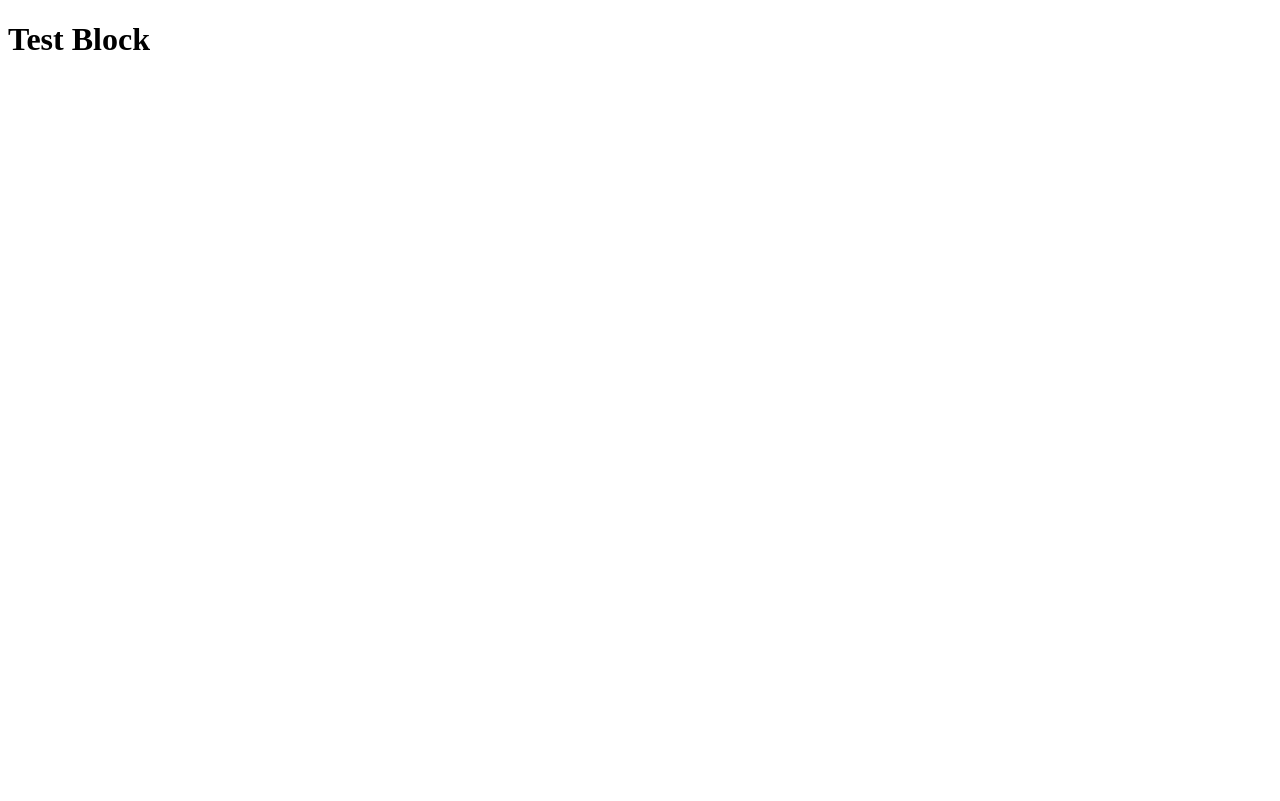
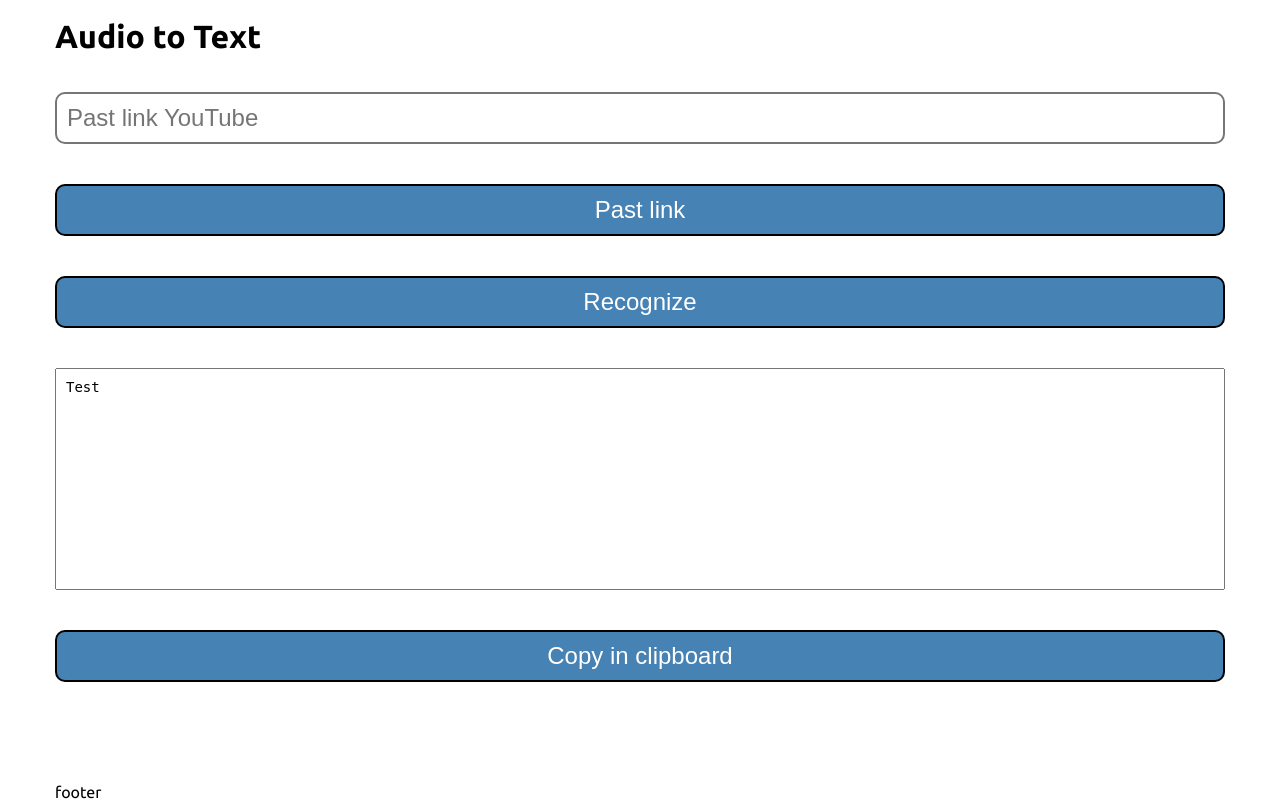
Before and after one commit to kaminyv/audio_to_text, a Django app: page / in a window 1280 px wide. Before the commit the page is almost empty. Before the commit the page ends 50 px from the top, so only its background shows below. Run offline with Django 4.2, Linux system fonts and the light colour scheme; parts of the project's set-up code (start-up, migrations or seed data) failed here and were passed over.

Commit message:
Added template.

```diff
--- /dev/null
+++ b/app/static/app/css/reset.css
@@ -0,0 +1,53 @@
+/* http://meyerweb.com/eric/tools/css/reset/ */
+/* v1.0 | 20080212 */
+
+html, body, div, span, applet, object, iframe,
+h1, h2, h3, h4, h5, h6, p, blockquote, pre,
+a, abbr, acronym, address, big, cite, code,
+del, dfn, em, font, img, ins, kbd, q, s, samp,
+small, strike, strong, sub, sup, tt, var,
+b, u, i, center,
+dl, dt, dd, ol, ul, li,
+fieldset, form, label, legend,
+table, caption, tbody, tfoot, thead, tr, th, td {
+	margin: 0;
+	padding: 0;
+	border: 0;
+	outline: 0;
+	font-size: 100%;
+	vertical-align: baseline;
+	background: transparent;
+}
+body {
+	line-height: 1;
+}
+ol, ul {
+	list-style: none;
+}
+blockquote, q {
+	quotes: none;
+}
+blockquote:before, blockquote:after,
+q:before, q:after {
+	content: '';
+	content: none;
+}
+
+/* remember to define focus styles! */
+:focus {
+	outline: 0;
+}
+
+/* remember to highlight inserts somehow! */
+ins {
+	text-decoration: none;
+}
+del {
+	text-decoration: line-through;
+}
+
+/* tables still need 'cellspacing="0"' in the markup */
+table {
+	border-collapse: collapse;
+	border-spacing: 0;
+}
--- /dev/null
+++ b/app/static/app/css/style.css
@@ -0,0 +1,69 @@
+body {
+    font-family: 'Ubuntu', sans-serif;
+    display: flex;
+    flex-direction: column;
+    min-height: 100vh;
+}
+
+.wrapper {
+    width: 1170px;
+    margin: 0 auto;
+}
+
+.header {
+    display: flex;
+}
+
+.brand {
+    padding: 20px 0px;
+    font-size: 32px;
+}
+
+.main {
+    flex-grow: 1;
+}
+
+.footer {
+    flex-shrink: 0;
+}
+
+form {
+    display: flex;
+    flex-direction: column;
+}
+
+form input[type=url] {
+    border-radius: 10px;
+    padding: 10px;
+    font-size: 24px;
+    border-style: solid;
+    margin: 20px 0;
+}
+
+form input[type=button] {
+    border-radius: 10px;
+    border-style: solid;
+    padding: 10px 0px;
+    font-size: 24px;
+    color: white;
+    background: steelblue;
+    margin: 20px 0;
+}
+
+form input[type=submit] {
+    border-radius: 10px;
+    border-style: solid;
+    padding: 10px 0px;
+    font-size: 24px;
+    color: white;
+    background: steelblue;
+    margin: 20px 0;
+}
+
+form textarea {
+    height: 200px;
+    font-size: 14px;
+    padding: 10px;
+    resize: none;
+    margin: 20px 0;
+}
--- /dev/null
+++ b/app/static/app/js/app.js
@@ -0,0 +1,34 @@
+const linkInput = document.querySelector('input[name="url"]');
+const recognizeText = document.querySelector('textarea[name="recognize_text"]');
+const pastBtn = document.querySelector('input[name="past_btn"]');
+const copyBtn = document.querySelector('input[name="copy_btn"]');
+
+pastBtn.addEventListener('click', () => {
+    navigator.clipboard.readText()
+        .then(text => {
+            console.log(text)
+            linkInput.value = text;
+        })
+        .catch(error => {
+            console.log(error)
+        })
+});
+
+copyBtn.addEventListener('click', () => {
+    const text_copy = recognizeText.textContent;
+    if (text_copy) {
+        navigator.clipboard.writeText(text_copy)
+            .then(() => {
+                if (copyBtn.value !== 'Copied') {
+                    const originalValue = copyBtn.value;
+                    copyBtn.value = 'Copied';
+                    setTimeout(() => {
+                        copyBtn.value = originalValue
+                    }, 1500);
+                }
+            })
+            .catch(error => {
+                console.log(error);
+            })
+    }
+});
--- a/app/templates/base_template.html
+++ b/app/templates/base_template.html
@@ -3,10 +3,39 @@
 <head>
     <meta charset="UTF-8">
     <title>Title</title>
+    <meta name="description" content="Audio to Text">
+    <meta name="author" content="kaminyv">
+    <meta name="viewport" content="width=device-width, initial-scale=1">
+
+    {% load static %}
+    <link rel="icon" href="{% static 'app/img/favicon.png' %}" type="image/png">
+
+    <link rel="preconnect" href="https://fonts.googleapis.com">
+    <link rel="preconnect" href="https://fonts.gstatic.com" crossorigin>
+    <link href="https://fonts.googleapis.com/css2?family=Ubuntu:wght@400;700&display=swap" rel="stylesheet">
+
+    <link rel="stylesheet" href="{% static 'app/css/reset.css' %}">
+    <link rel="stylesheet" href="{% static 'app/css/style.css' %}">
+
+
 </head>
 <body>
-<header></header>
-<main>{% block content %}{% endblock %}</main>
-<footer></footer>
+<header class="header">
+    <div class="wrapper">
+        <h1 class="brand">Audio to Text</h1>
+    </div>
+</header>
+<main class="main">
+    <div class="wrapper">
+        {% block content %}{% endblock %}
+    </div>
+</main>
+<footer class="footer">
+    <div class="wrapper">
+        <p>footer</p>
+    </div>
+</footer>
+
+<script src="{% static 'app/js/app.js' %}"></script>
 </body>
 </html>
--- a/app/templates/index.html
+++ b/app/templates/index.html
@@ -1,5 +1,12 @@
 {% extends 'base_template.html' %}
 
 {% block content %}
-<h1>Test Block</h1>
+<form action="/">
+    {% csrf_token %}
+    <input name="url" type="url" placeholder="Past link YouTube" value="{% if url %}{{ url }}{% endif %}"/>
+    <input name="past_btn" type="button" value="Past link" />
+    <input type="submit" value="Recognize" />
+    <textarea name="recognize_text" readonly>{% if recognize_text %}{{ recognize_text }}{% endif %}</textarea>
+    <input name="copy_btn" type="button" value="Copy in clipboard" />
+</form>
 {% endblock %}
--- a/app/views.py
+++ b/app/views.py
@@ -2,4 +2,5 @@ from django.shortcuts import render
 
 
 def index(request):
-    return render(request, 'index.html', {})
+    response = dict(url=request.GET.get('url'), recognize_text='Test')
+    return render(request, 'index.html', response)
```
Also changed, not shown: app/static/app/img/favicon.png (added).
